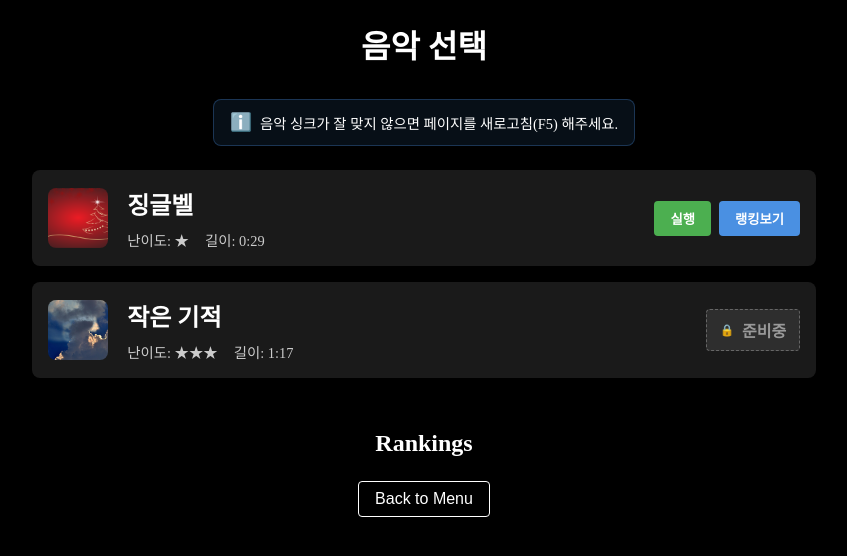
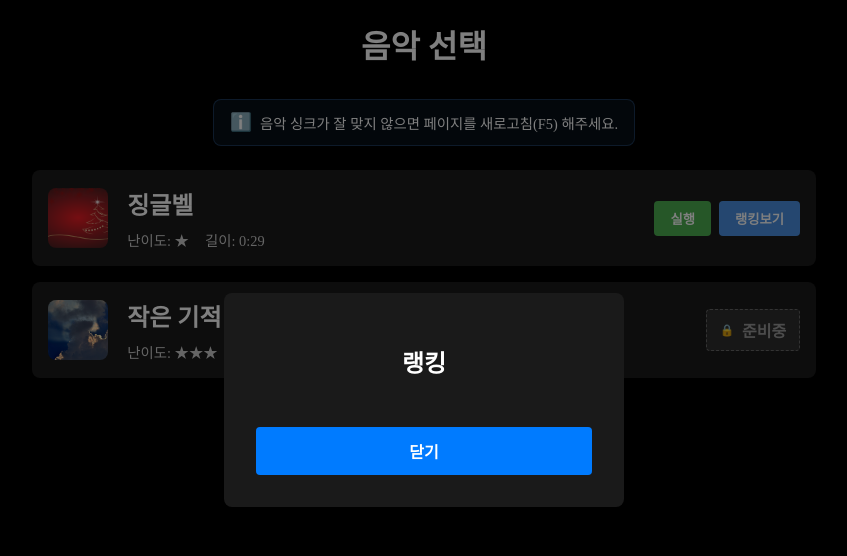
Before and after one commit to JangJaeuk/rhythm-game, a React (Vite) app: page / in a window 1280 px wide. Both pictures are taken after a click on the button "랭킹보기". Shown: the top 556 px of the page, without its empty margins (216-1063 px from the left). Built offline with nearby package versions, Linux system fonts and the light colour scheme; the HTML template or start-up script is replaced by a standard one.

Commit message:
게임 방법 모달 추가, 랭킹 모달 수정

```diff
--- a/src/components/Game.tsx
+++ b/src/components/Game.tsx
@@ -5,23 +5,30 @@ import { useBrowserCheck } from "../hooks/useBrowserCheck";
 import { useGame } from "../hooks/useGame";
 import { useGameAudio } from "../hooks/useGameAudio";
 import { useGameCanvasSize } from "../hooks/useGameCanvasSize";
+import { useGameCountdown } from "../hooks/useGameCountdown";
 import { useGameScore } from "../hooks/useGameScore";
 import s from "./game.module.scss";
 import { BrowserCheckModal } from "./modals/BrowserCheckModal";
 import { GameOverModal } from "./modals/GameOverModal";
+import { HowToPlayModal } from "./modals/HowToPlayModal";
 import { PauseModal } from "./modals/PauseModal";
 import { MusicList } from "./musicList/MusicList";
 
 function Game() {
   const canvasRef = useRef<HTMLCanvasElement>(null);
   const audioRef = useRef<HTMLAudioElement>(null);
+  const [canvasKey, setCanvasKey] = useState(0);
+  const [showHowToPlay, setShowHowToPlay] = useState(false);
   const [selectedMusicId, setSelectedMusicId] = useState<string | null>(null);
-  const [countdown, setCountdown] = useState<number | null>(null);
-  const [canvasKey, setCanvasKey] = useState(0);
+
   const { containerRef, canvasSize } = useGameCanvasSize();
+  const { playerName, setPlayerName, saveScore } = useGameScore();
+  const { countdown, countdownPromise } = useGameCountdown();
+  const { waitForAudioStart, playAudio, pauseAudio, resetAudio, loadAudio } =
+    useGameAudio(audioRef);
 
   const isSupportedBrowser = useBrowserCheck();
-  const { playerName, setPlayerName, saveScore } = useGameScore();
+
   const {
     startGame,
     pauseGame,
@@ -38,8 +45,6 @@ function Game() {
     missCount,
     gameEngine,
   } = useGame(canvasRef, audioRef);
-  const { waitForAudioStart, playAudio, pauseAudio, resetAudio, loadAudio } =
-    useGameAudio(audioRef);
 
   // 키보드 이벤트 핸들러
   useEffect(() => {
@@ -48,6 +53,7 @@ function Game() {
         pauseAudio();
         pauseGame();
       } else if (e.key === "Escape" && gameState === "paused") {
+        setShowHowToPlay(false);
         await playAudio();
         resumeGame();
       }
@@ -84,24 +90,19 @@ function Game() {
 
     startCountdown();
 
-    // 카운트다운과 초기화를 병렬로 처리
-    const countdownPromise = (async () => {
-      setCountdown(3);
-      for (let i = 2; i >= 0; i--) {
-        await new Promise((resolve) => setTimeout(resolve, 1000));
-        setCountdown(i);
-      }
-    })();
-
     const initPromise = GameEngine.initializeAudioBase(audioRef.current);
 
     // 둘 다 완료될 때까지 대기
-    await Promise.all([countdownPromise, initPromise]);
+    await Promise.all([countdownPromise(), initPromise]);
 
     // 이제 오디오 재생하고 게임 시작
     await playAudio();
     await waitForAudioStart();
     startGame(musicId);
+  };
+
+  const handleHowToPlay = () => {
+    setShowHowToPlay(true);
   };
 
   const handleResume = async () => {
@@ -164,7 +165,12 @@ function Game() {
         isActive={isPaused}
         onResume={handleResume}
         onExit={handleExit}
+        onHowToPlay={handleHowToPlay}
       />
+
+      {showHowToPlay && (
+        <HowToPlayModal onClose={() => setShowHowToPlay(false)} />
+      )}
 
       <audio ref={audioRef} preload="auto">
         <source
--- /dev/null
+++ b/src/components/modals/HowToPlayModal.tsx
@@ -0,0 +1,25 @@
+import s from "./howToPlayModal.module.scss";
+
+interface HowToPlayModalProps {
+  onClose: () => void;
+}
+
+export function HowToPlayModal({ onClose }: HowToPlayModalProps) {
+  return (
+    <div className={s.container} onClick={onClose}>
+      <div className={s.modal} onClick={(e) => e.stopPropagation()}>
+        <h2 className={s.title}>게임 플레이 방법</h2>
+        <div className={s.content}>
+          키보드의 <strong>D, F, J, K</strong> 키를 사용하여 플레이합니다.
+          <br />
+          <br />
+          화면에 표시되는 레일에 맞춰 노트가 판정선에 도달할 때 해당하는 키를
+          누르세요!
+        </div>
+        <button className={s.closeButton} onClick={onClose}>
+          닫기
+        </button>
+      </div>
+    </div>
+  );
+}
--- a/src/components/modals/LeaderboardModal.tsx
+++ b/src/components/modals/LeaderboardModal.tsx
@@ -12,18 +12,24 @@ interface LeaderboardModalProps {
 
 export function LeaderboardModal({ scores, onClose }: LeaderboardModalProps) {
   return (
-    <div className={s.container}>
-      <h2>Rankings</h2>
-      <ul>
-        {scores.map((entry: Score, index: number) => (
-          <li key={index}>
-            {index + 1}. {entry.name}: {entry.score}
-          </li>
-        ))}
-      </ul>
-      <button className={s.button} onClick={onClose}>
-        Back to Menu
-      </button>
+    <div className={s.container} onClick={onClose}>
+      <div className={s.modal} onClick={(e) => e.stopPropagation()}>
+        <h2 className={s.title}>랭킹</h2>
+        <div className={s.content}>
+          <ul className={s.rankingList}>
+            {scores.map((entry: Score, index: number) => (
+              <li key={index} className={s.rankingItem}>
+                <span className={s.rank}>{index + 1}</span>
+                <span className={s.name}>{entry.name}</span>
+                <span className={s.score}>{entry.score}</span>
+              </li>
+            ))}
+          </ul>
+        </div>
+        <button className={s.closeButton} onClick={onClose}>
+          닫기
+        </button>
+      </div>
     </div>
   );
 }
--- a/src/components/modals/PauseModal.tsx
+++ b/src/components/modals/PauseModal.tsx
@@ -4,11 +4,20 @@ interface PauseModalProps {
   isActive: boolean;
   onResume: () => Promise<void>;
   onExit: () => void;
+  onHowToPlay: () => void;
 }
 
-export function PauseModal({ isActive, onResume, onExit }: PauseModalProps) {
+export function PauseModal({
+  isActive,
+  onResume,
+  onExit,
+  onHowToPlay,
+}: PauseModalProps) {
   return (
     <div className={`${s.pauseMenu} ${isActive ? s.active : ""}`}>
+      <button className={s.button} onClick={onHowToPlay}>
+        How To Play
+      </button>
       <button className={s.button} onClick={onResume}>
         Resume
       </button>
--- /dev/null
+++ b/src/components/modals/howToPlayModal.module.scss
@@ -0,0 +1,59 @@
+.container {
+  position: fixed;
+  top: 0;
+  left: 0;
+  width: 100%;
+  height: 100%;
+  background-color: rgba(0, 0, 0, 0.4);
+  display: flex;
+  justify-content: center;
+  align-items: center;
+  z-index: 1000;
+}
+
+.modal {
+  background-color: #1a1a1a;
+  border-radius: 8px;
+  padding: 2rem;
+  width: min(350px, 90%);
+  position: relative;
+}
+
+.title {
+  color: #fff;
+  font-size: 1.2rem;
+  margin-bottom: 20px;
+  text-align: center;
+}
+
+.content {
+  color: rgba(255, 255, 255, 0.8);
+  font-size: 0.9rem;
+  line-height: 1.6;
+  margin-bottom: 20px;
+
+  strong {
+    color: #fff;
+  }
+
+  @media (max-width: 500px) {
+    font-size: 0.8rem;
+  }
+}
+
+.closeButton {
+  padding: 0.75rem;
+  background-color: #007bff;
+  color: white;
+  border: none;
+  border-radius: 4px;
+  cursor: pointer;
+  font-size: 1rem;
+  font-weight: bold;
+  transition: background-color 0.2s;
+  width: 100%;
+
+  &:hover {
+    background-color: #0056b3;
+  }
+}
--- a/src/components/modals/leaderboardModal.module.scss
+++ b/src/components/modals/leaderboardModal.module.scss
@@ -1,44 +1,102 @@
 .container {
-  background-color: rgba(0, 0, 0, 0.9);
-  padding: 2rem;
+  position: fixed;
+  top: 0;
+  left: 0;
+  width: 100%;
+  height: 100%;
+  background-color: rgba(0, 0, 0, 0.5);
+  display: flex;
+  justify-content: center;
+  align-items: center;
+  z-index: 1000;
+}
+
+.modal {
+  background-color: #1a1a1a;
+  padding: 2rem 0;
   border-radius: 8px;
+  width: min(400px, 90%);
+  max-width: 90%;
+  max-height: 90vh;
+  display: flex;
+  flex-direction: column;
+}
+
+.title {
+  font-size: 1.5rem;
+  font-weight: bold;
+  margin-bottom: 1.5rem;
   text-align: center;
-  min-width: 300px;
+  color: white;
+}
 
-  h2 {
-    color: #fff;
-    font-size: 24px;
-    margin-bottom: 1.5rem;
+.content {
+  flex: 1;
+  overflow-y: auto;
+  margin-bottom: 1.5rem;
+
+  /* 스크롤바 스타일링 */
+  &::-webkit-scrollbar {
+    width: 8px;
   }
 
-  ul {
-    list-style: none;
-    padding: 0;
-    margin: 0 0 1.5rem 0;
+  &::-webkit-scrollbar-track {
+    background: rgba(255, 255, 255, 0.1);
+    border-radius: 4px;
+  }
 
-    li {
-      color: #fff;
-      font-size: 16px;
-      margin: 0.5rem 0;
-      padding: 0.5rem;
-      background-color: rgba(255, 255, 255, 0.1);
-      border-radius: 4px;
-    }
+  &::-webkit-scrollbar-thumb {
+    background: rgba(255, 255, 255, 0.3);
+    border-radius: 4px;
   }
 }
 
-.button {
-  background-color: transparent;
-  border: 1px solid #fff;
-  color: #fff;
-  padding: 0.5rem 1rem;
+.rankingList {
+  list-style: none;
+  padding: 0;
+  margin: 0;
+}
+
+.rankingItem {
+  display: flex;
+  align-items: center;
+  padding: 0.75rem 2rem;
+  border-bottom: 1px solid rgba(255, 255, 255, 0.1);
+  color: white;
+
+  &:last-child {
+    border-bottom: none;
+  }
+}
+
+.rank {
+  font-weight: bold;
+  margin-right: 1rem;
+  min-width: 2rem;
+}
+
+.name {
+  flex: 1;
+}
+
+.score {
+  font-weight: bold;
+  margin-left: 1rem;
+}
+
+.closeButton {
+  padding: 0.75rem;
+  background-color: #007bff;
+  color: white;
+  border: none;
+  border-radius: 4px;
   cursor: pointer;
-  border-radius: 4px;
-  font-size: 16px;
-  transition: all 0.2s;
+  font-size: 1rem;
+  font-weight: bold;
+  margin: 0 2rem;
+  transition: background-color 0.2s;
 
   &:hover {
-    background-color: #fff;
-    color: #000;
+    background-color: #0056b3;
   }
 }
--- /dev/null
+++ b/src/hooks/useGameCountdown.ts
@@ -0,0 +1,19 @@
+import { useState } from "react";
+
+export function useGameCountdown() {
+  const [countdown, setCountdown] = useState<number | null>(null);
+
+  // 카운트다운과 초기화를 병렬로 처리
+  const countdownPromise = async () => {
+    setCountdown(3);
+    for (let i = 2; i >= 0; i--) {
+      await new Promise((resolve) => setTimeout(resolve, 1000));
+      setCountdown(i);
+    }
+  };
+
+  return {
+    countdown,
+    countdownPromise,
+  };
+}
```
